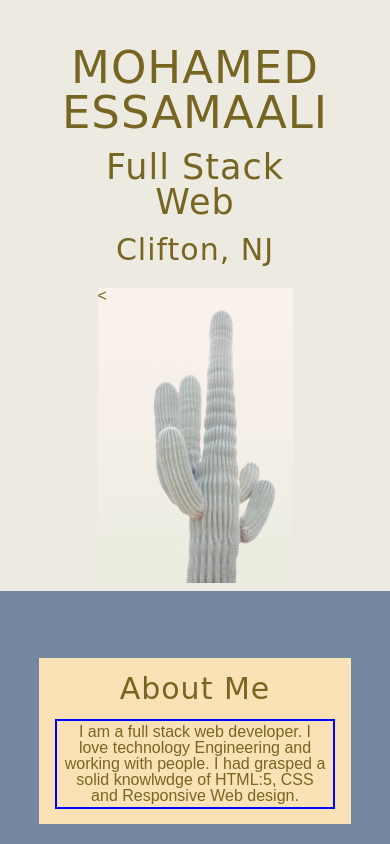
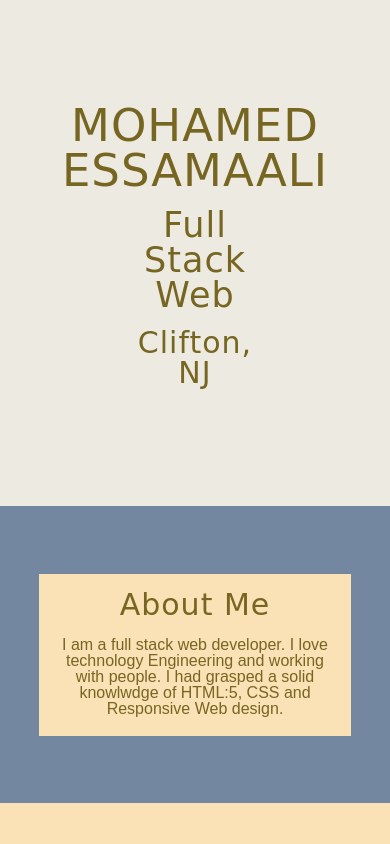
Before and after one commit to Mohamed-Essamaali/ResponsiveI, a plain HTML site: page index.html in a window 390 px wide. Shown: the top 844 px of the page. Drawn offline with Linux system fonts and the light colour scheme.

Commit message:
edit the styling for mobile media

```diff
--- a/styles/index.css
+++ b/styles/index.css
@@ -64,9 +64,7 @@ h1, h2, h3, h4, h5 {
     margin-bottom: 15px;
 }
 
-.skills , .skill-item, h4, p, i{
-  border: 2px solid blue;
-}
+
 
 body {
   color: #766621;
@@ -137,12 +135,14 @@ text-transform: uppercase;
 .skill-container {
   display: flex;
   justify-content: space-between;
+
  ;
 }
 
 .skill-container i {
   font-size: 30px;
   margin: 10%;
+
 }
 
 
@@ -155,6 +155,7 @@ text-transform: uppercase;
   flex-direction: column;
   align-items: center;
   text-align: justify;
+  border: 1px solid #7388a0;
 
 }
 p {
@@ -168,14 +169,22 @@ p {
 }
 
 @media (max-width: 767px) {
+
+
   header {
     flex-direction: column-reverse;
     align-items: center;
+
   }
 
   header .header-img {
     height: 35vh;
     margin: 2%;
+  }
+  .header-text {
+    flex-direction: column;
+    justify-content: space-between;
+
   }
 
   .skill-container {
@@ -191,5 +200,21 @@ p {
 @media (max-width: 500px) {
   .about {
     padding: 8vh 10%;
+
+  }
+  header {
+    height: 60vh;
+    justify-content: center;
+  }
+  .header-text{
+    padding: 5%;
+
+  }
+
+  .skill-container {
+    flex-direction: column;
+  }
+  .header-img {
+    display: none;
   }
 }
```
Also changed, not shown: index.html (+1 -1 lines).
